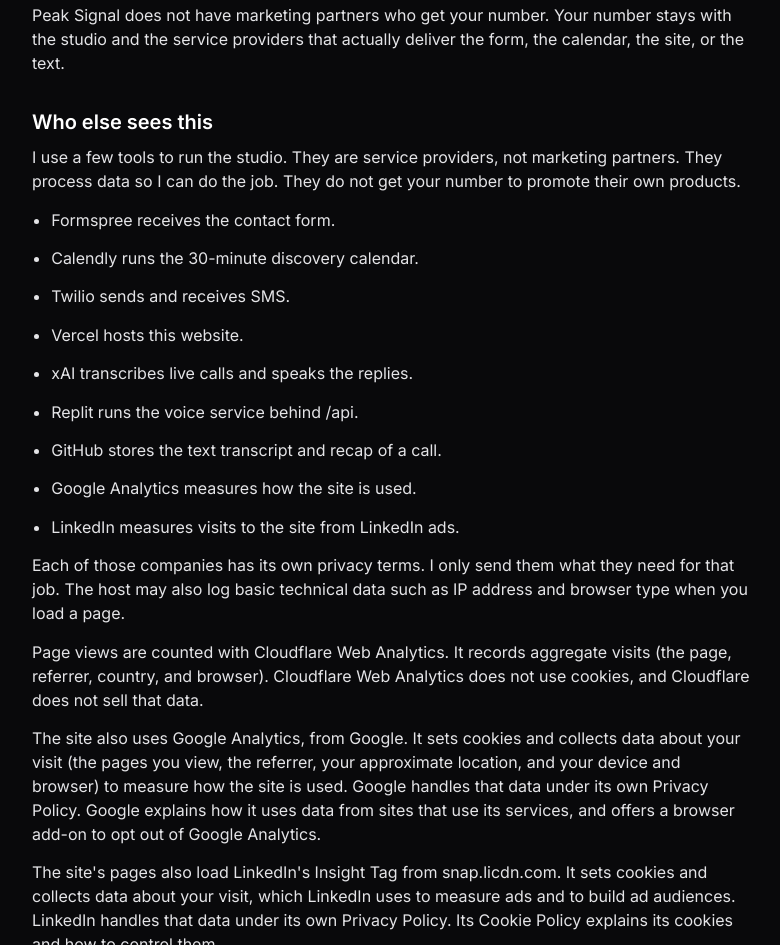
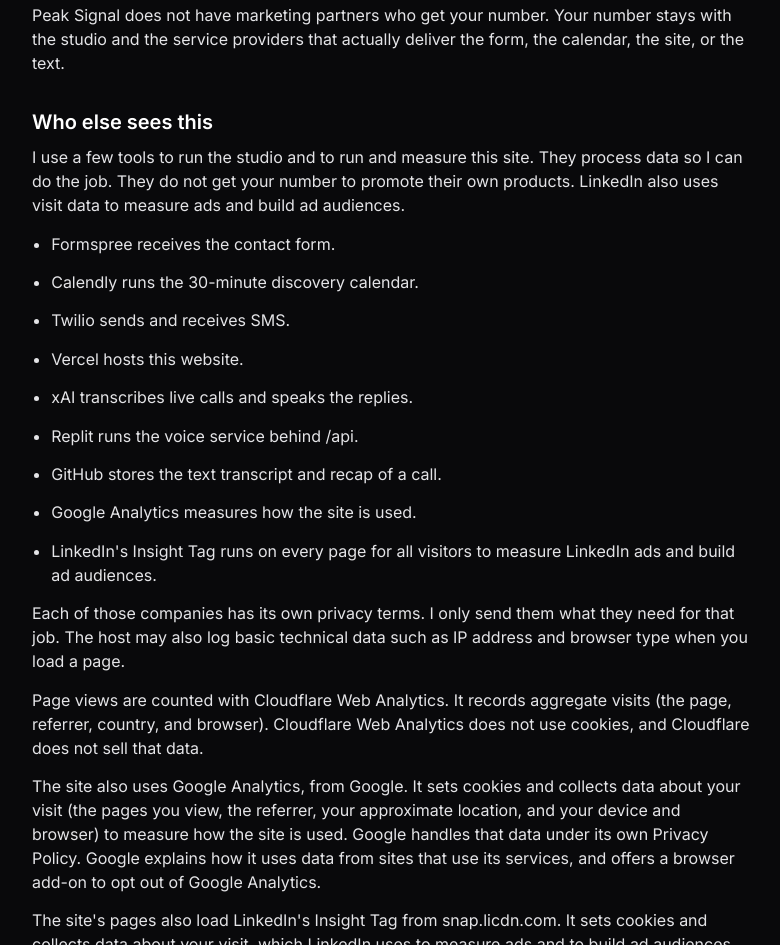
Before and after one commit to brianscottwatson-cell/Peak-signal, a plain HTML site: page static-site/privacy.html in a window 1280 px wide. Shown: the part 1688-2633 px from the top of the page, without its empty margins (248-1028 px from the left). Drawn offline with Linux system fonts and the light colour scheme.

Commit message:
privacy: accurate tools intro and LinkedIn Insight Tag bullet (#72)
Co-authored-by: Coding <hello.peaksignal@gmail.com>

```diff
--- a/static-site/privacy.html
+++ b/static-site/privacy.html
@@ -154,7 +154,7 @@
         <p>Peak Signal does not have marketing partners who get your number. Your number stays with the studio and the service providers that actually deliver the form, the calendar, the site, or the text.</p>
 
         <h2>Who else sees this</h2>
-        <p>I use a few tools to run the studio. They are service providers, not marketing partners. They process data so I can do the job. They do not get your number to promote their own products.</p>
+        <p>I use a few tools to run the studio and to run and measure this site. They process data so I can do the job. They do not get your number to promote their own products. LinkedIn also uses visit data to measure ads and build ad audiences.</p>
         <ul>
           <li>Formspree receives the contact form.</li>
           <li>Calendly runs the 30-minute discovery calendar.</li>
@@ -164,7 +164,7 @@
           <li>Replit runs the voice service behind /api.</li>
           <li>GitHub stores the text transcript and recap of a call.</li>
           <li>Google Analytics measures how the site is used.</li>
-          <li>LinkedIn measures visits to the site from LinkedIn ads.</li>
+          <li>LinkedIn's Insight Tag runs on every page for all visitors to measure LinkedIn ads and build ad audiences.</li>
         </ul>
         <p>Each of those companies has its own privacy terms. I only send them what they need for that job. The host may also log basic technical data such as IP address and browser type when you load a page.</p>
         <p>Page views are counted with Cloudflare Web Analytics. It records aggregate visits (the page, referrer, country, and browser). Cloudflare Web Analytics does not use cookies, and Cloudflare does not sell that data.</p>
```
